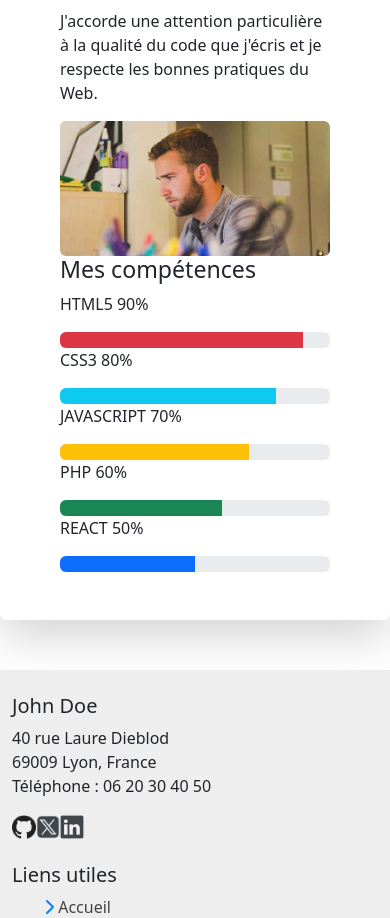
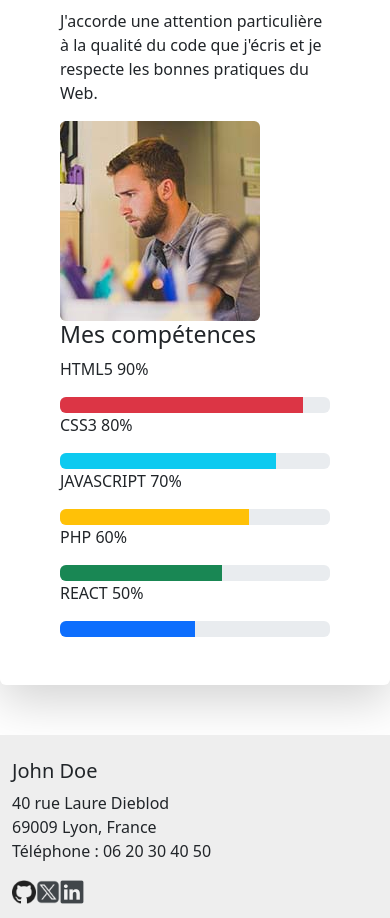
Before and after one commit to Papinte/cv-react, a React (Create React App) app: page / in a window 390 px wide. Shown: the part 940-1858 px from the top of the page. Built offline with nearby package versions, Linux system fonts and the light colour scheme.

Commit message:
changement image sur Home  pour la version mobile

```diff
--- a/src/pages/home/Home.jsx
+++ b/src/pages/home/Home.jsx
@@ -4,12 +4,11 @@ const Home = () => {
   return (
     <div>
       <picture>
-          <source
-          media="(min-width: 1200px)"
-          srcSet="/images/Home/hero-bg.jpg" />
+        <source media="(min-width: 1200px)" srcSet="/images/Home/hero-bg.jpg" />
         <source
           media="(min-width: 768px)"
-          srcSet="/images/Home/hero-bg-tablette.jpg" />
+          srcSet="/images/Home/hero-bg-tablette.jpg"
+        />
         <img
           src="/images/Home/hero-bg-mobile.jpg"
           className="banner img-fluid"
@@ -52,11 +51,21 @@ const Home = () => {
           </p>
         </div>
         <div className="col-md-6">
+          <picture>
+            <source
+              media="(max-width: 767px)"
+              srcSet="/images/Home/john-doe-about-mobile.jpg"
+            />
+            <source
+              media="(min-width: 768px)"
+              srcSet="/images/Home/john-doe-about.jpg"
+            />
             <img
               className="img-fluid rounded"
               src="/images/Home/john-doe-about.jpg"
-            alt=""
+              alt="John doe en train de travailler"
             />
+          </picture>
           <h3>Mes compétences</h3>
           <p>HTML5 90%</p>
           <div
```
Also changed, not shown: public/images/Home/john-doe-about-mobile.jpg (renamed from public/images/Home/john-doe-about-2.jpg). Lines whose indentation alone changed are shown as unchanged.
